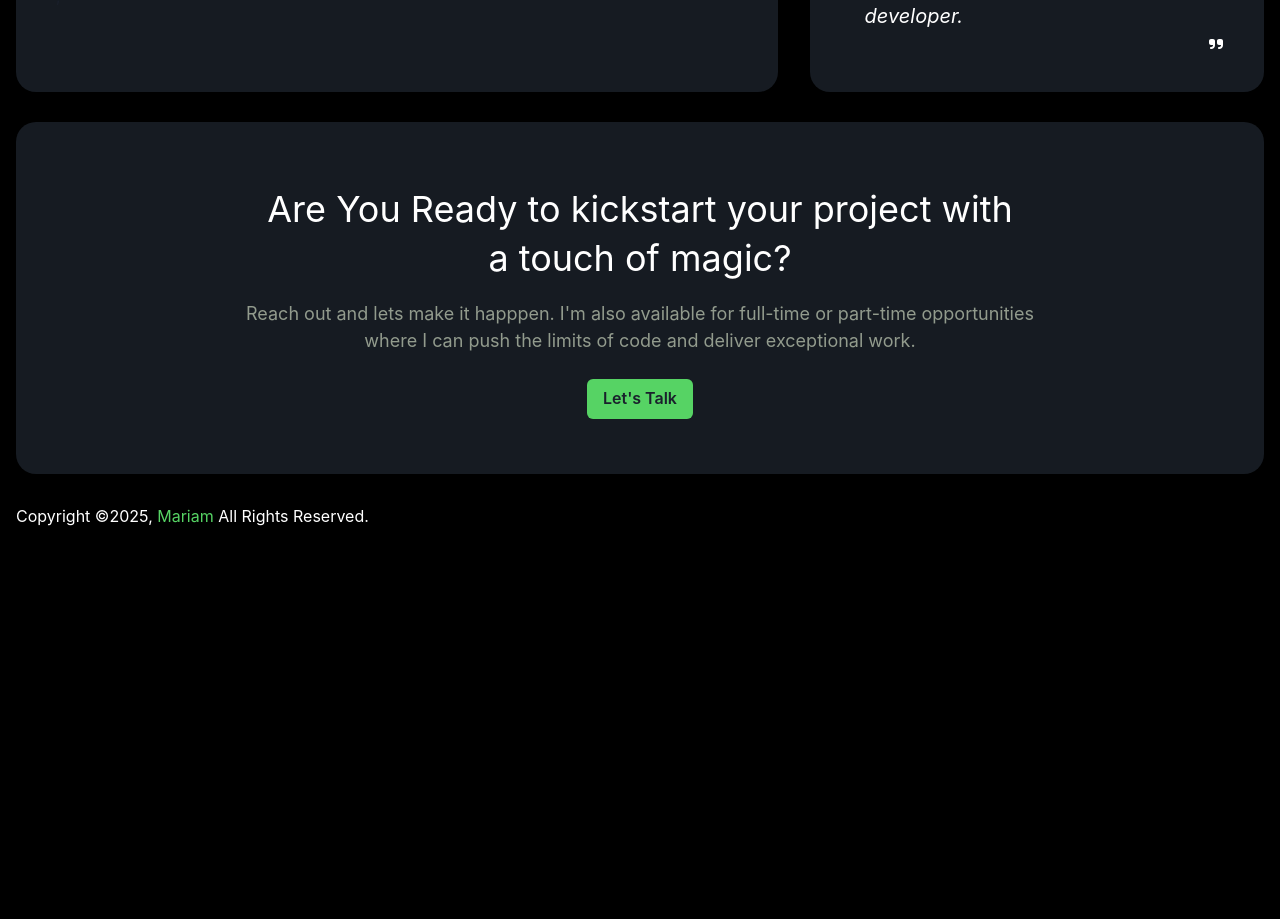
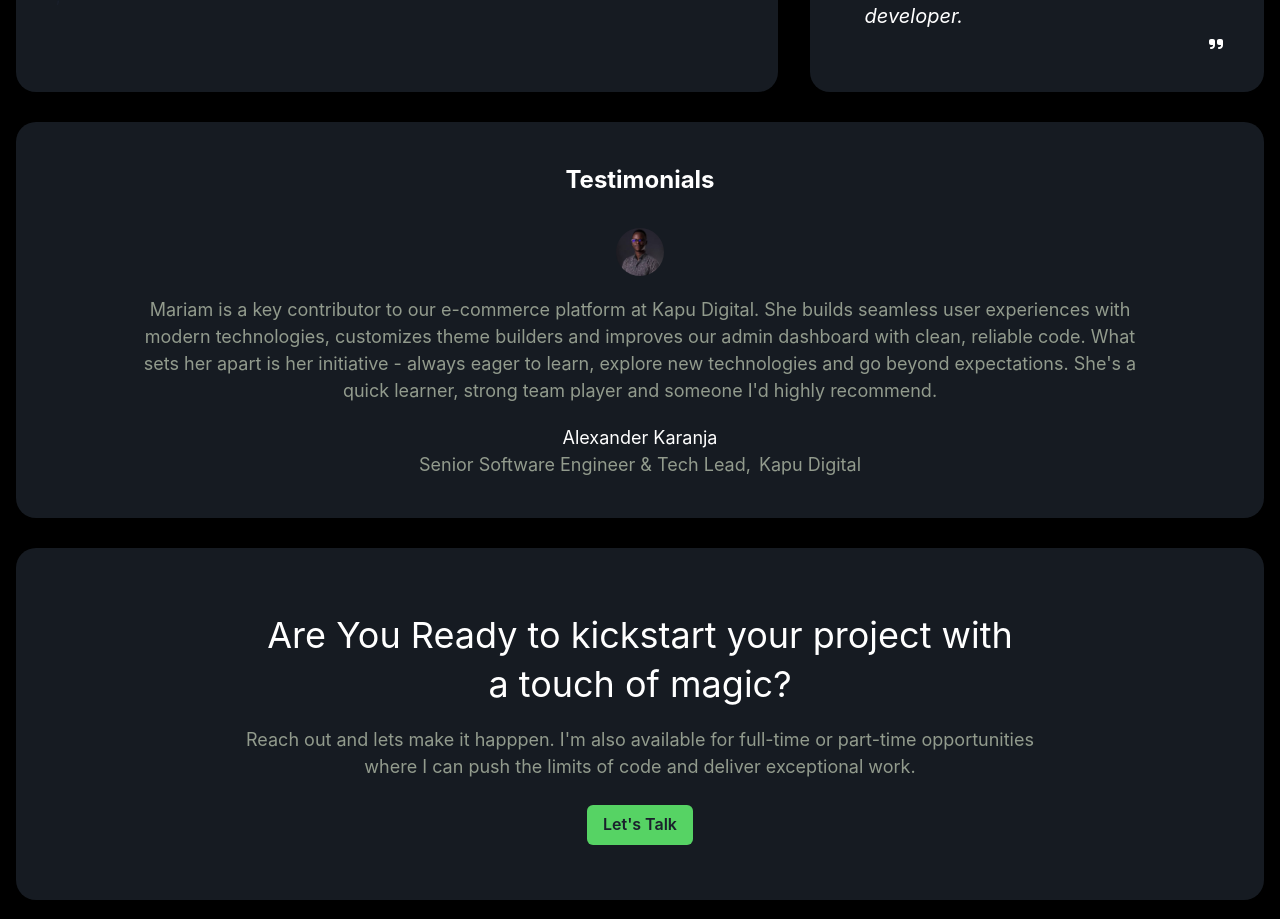
Before and after one commit to Mariam-Senzia/developer-portfolio, a React (Vite) app: page /about in a window 1280 px wide. Shown: the part 1288-2207 px from the top of the page. Before the commit the page ends 1846 px from the top, so only its background shows below. Built offline with nearby package versions, Linux system fonts and the light colour scheme.

Commit message:
Added a testimonial section and its custom hook on about page

```diff
--- /dev/null
+++ b/src/components/about/Testimonials.tsx
@@ -0,0 +1,30 @@
+import { Avatar, Box, Container, Flex, Text } from "@chakra-ui/react"
+import useTestimonials from "../../hooks/useTestimonials"
+
+const Testimonials = () => {
+  const testimonials = useTestimonials();
+
+  return (
+    <>
+    <Container maxW="container.xl">
+        <Box backgroundColor="#161b22" borderRadius="20px" p="10" mt="30px" textAlign="center">
+            <Text color="white" fontSize="2xl" fontWeight="bold">Testimonials</Text>
+
+            {testimonials.map((item, index) => (
+                <Box key={index} mt="30px" mx="20" >
+                    <Avatar src={item.image} />
+                    <Text color="#929b8d" fontSize="lg" mt="20px">{item.testimonial}</Text>
+                    <Text color="white" fontSize="lg" mt="20px">{item.name}</Text>
+                    <Flex gap="2" justifyContent="center">
+                        <Text color="#929b8d" fontSize="lg">{item.position},</Text>
+                        <Text color="#929b8d" fontSize="lg">{item.company}</Text>
+                    </Flex>
+                </Box>
+            ))}
+        </Box>
+    </Container>
+    </>
+  )
+}
+
+export default Testimonials
--- /dev/null
+++ b/src/hooks/useTestimonials.tsx
@@ -0,0 +1,14 @@
+const useTestimonials = () => {
+  const testimonials = [
+    {
+        name: "Alexander Karanja",
+        position: "Senior Software Engineer & Tech Lead",
+        company: "Kapu Digital",
+        image: "/images/Alex.jpeg",
+        testimonial: "Mariam is a key contributor to our e-commerce platform at Kapu Digital. She builds seamless user experiences with modern technologies, customizes theme builders and improves our admin dashboard with clean, reliable code. What sets her apart is her initiative - always eager to learn, explore new technologies and go beyond expectations. She's a quick learner, strong team player and someone I'd highly recommend."
+    }
+  ]
+  return testimonials;
+}
+
+export default useTestimonials;
--- a/src/pages/About.tsx
+++ b/src/pages/About.tsx
@@ -1,5 +1,6 @@
 import AboutHero from "../components/about/AboutHero";
 import ExperienceAndEducation from "../components/about/ExperienceAndEducation";
+import Testimonials from "../components/about/Testimonials";
 import Footer from "../components/home/Footer";
 import Navbar from "../components/home/Navbar";
 import ReachOut from "../components/home/ReachOut";
@@ -10,6 +11,7 @@ const About = () => {
     <Navbar />
     <AboutHero />
     <ExperienceAndEducation />
+    <Testimonials />
     <ReachOut />
     <Footer />
   </>
```
Also changed, not shown: public/images/Alex.jpeg (added).
